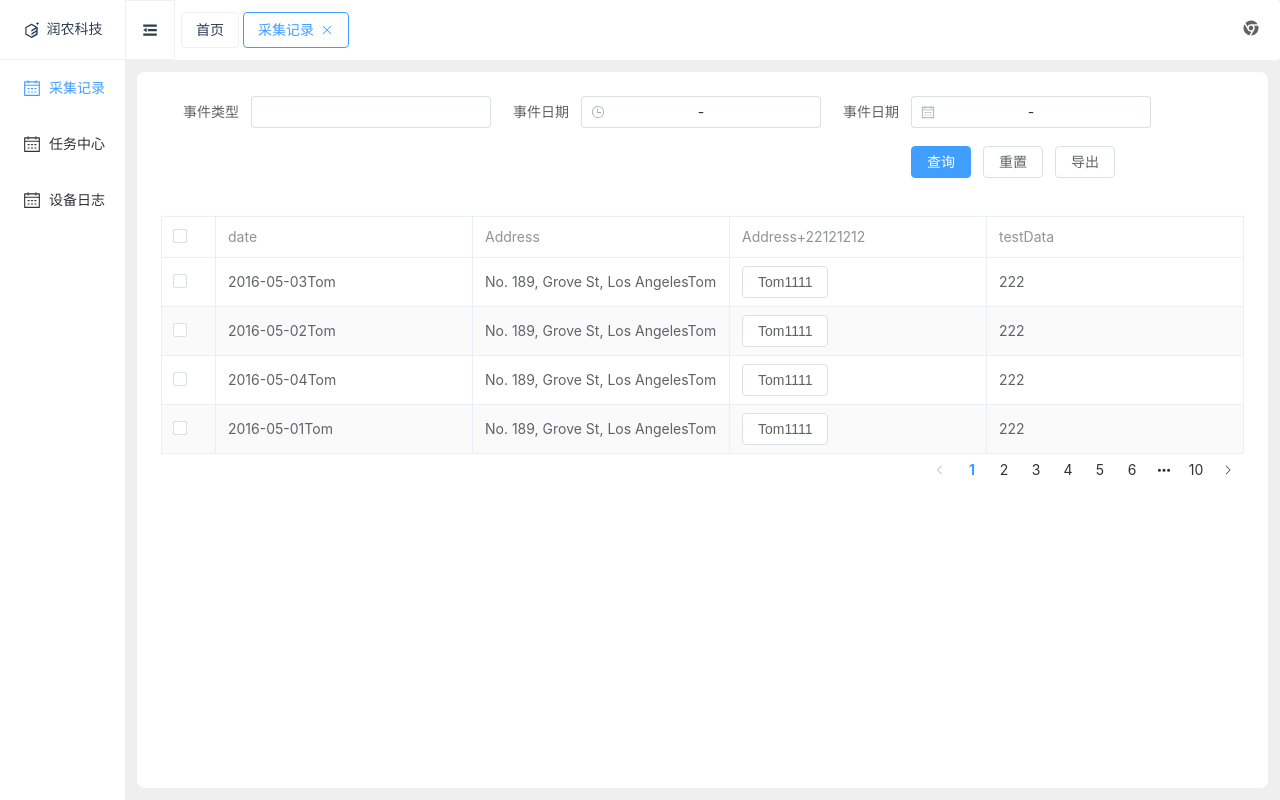
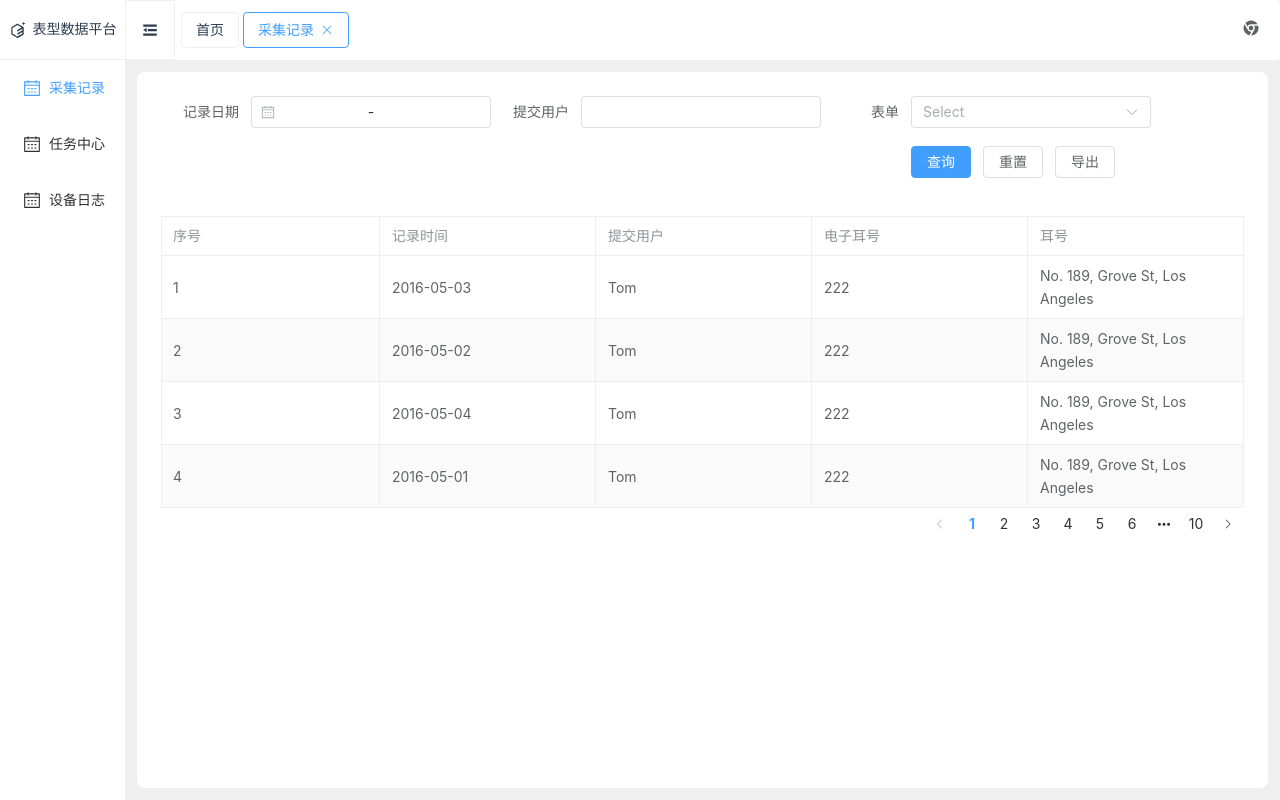
Before and after one commit to kjh632343169/vue-adming-example, a Vue app: page /testPageB in a window 1280 px wide. Both pictures are taken after a click on the item "采集记录". Built offline with nearby package versions, Linux system fonts and the light colour scheme; the HTML template or start-up script is replaced by a standard one.

Commit message:
feat: 业务页面开发

```diff
--- a/components.d.ts
+++ b/components.d.ts
@@ -9,9 +9,11 @@ export {}
 declare module 'vue' {
   export interface GlobalComponents {
     CustomSearch: typeof import('./src/components/CustomSearch/CustomSearch.vue')['default']
+    CustomSelect: typeof import('./src/components/CustomSearch/CustomSelect.vue')['default']
     CustomTable: typeof import('./src/components/CustomTable/CustomTable.vue')['default']
     CustomUpload: typeof import('./src/components/CustomUpload/CustomUpload.vue')['default']
     ElButton: typeof import('element-plus/es')['ElButton']
+    ElCard: typeof import('element-plus/es')['ElCard']
     ElDropdown: typeof import('element-plus/es')['ElDropdown']
     ElDropdownItem: typeof import('element-plus/es')['ElDropdownItem']
     ElDropdownMenu: typeof import('element-plus/es')['ElDropdownMenu']
@@ -21,8 +23,11 @@ declare module 'vue' {
     ElInput: typeof import('element-plus/es')['ElInput']
     ElMenu: typeof import('element-plus/es')['ElMenu']
     ElMenuItem: typeof import('element-plus/es')['ElMenuItem']
+    ElOption: typeof import('element-plus/es')['ElOption']
+    ElOptions: typeof import('element-plus/es')['ElOptions']
     ElPagination: typeof import('element-plus/es')['ElPagination']
     ElScrollbar: typeof import('element-plus/es')['ElScrollbar']
+    ElSelect: typeof import('element-plus/es')['ElSelect']
     ElSubMenu: typeof import('element-plus/es')['ElSubMenu']
     ElTable: typeof import('element-plus/es')['ElTable']
     ElTableColumn: typeof import('element-plus/es')['ElTableColumn']
@@ -42,5 +47,6 @@ declare module 'vue' {
     RecursiveMenu: typeof import('./src/components/NavMenu/RecursiveMenu.vue')['default']
     RouterLink: typeof import('vue-router')['RouterLink']
     RouterView: typeof import('vue-router')['RouterView']
+    Select: typeof import('./src/components/CustomSearch/Select.vue')['default']
   }
 }
--- /dev/null
+++ b/src/components/CustomSearch/CustomSelect.vue
@@ -0,0 +1,14 @@
+<template>
+  <el-select v-model="value" v-bind="$attrs">
+    <el-option v-for="item in optionsList" :key="item.value" v-bind="item"></el-option>
+  </el-select>
+</template>
+
+<script setup lang="ts">
+import { computed, useAttrs } from 'vue'
+const value = defineModel()
+const attrs = useAttrs()
+const optionsList = computed(() => {
+  return (attrs.optionsList || []) as any[]
+})
+</script>
--- a/src/components/CustomSearch/config.ts
+++ b/src/components/CustomSearch/config.ts
@@ -1,11 +1,12 @@
-import { ElInput, ElSelect, ElDatePicker } from 'element-plus'
+import { ElInput, ElDatePicker } from 'element-plus'
+import CustomSelect from './CustomSelect.vue'
 
 export type ComponentType = 'input' | 'select' | 'date'
 
 const getComponentType = (type: ComponentType) => {
   const componentMap = {
     input: ElInput,
-    select: ElSelect,
+    select: CustomSelect, // select内容项定义在 为options.optionsList里
     date: ElDatePicker,
   }
   return componentMap[type] || ElInput
--- a/src/components/CustomTable/config.ts
+++ b/src/components/CustomTable/config.ts
@@ -13,9 +13,9 @@ interface ColumnItem {
   formatter?: (
     // 自定义渲染内容，内容不复杂使用，复杂使用动态插槽
     row: any,
-    column?: TableColumnCtx<any>,
-    cellValue?: any,
-    index?: number,
+    column: TableColumnCtx<any>,
+    cellValue: any,
+    index: number,
   ) => string | VNode
   [key: string]: any
 }
@@ -50,11 +50,76 @@ const TestTableColumns: ColumnItem[] = [
   },
 ]
 
+const EquipmentLogColumns: ColumnItem[] = [
+  {
+    prop: 'index',
+    label: '序号',
+    formatter: (row, column, val, index) => {
+      return (index + 1).toString()
+    },
+  },
+  {
+    prop: 'name',
+    label: '设备名称',
+  },
+  {
+    prop: 'sn',
+    label: '设备SN',
+  },
+  {
+    prop: 'type',
+    label: '事件类型',
+  },
+  {
+    prop: 'val',
+    label: '数值',
+  },
+  {
+    prop: 'date',
+    label: '时间日期',
+  },
+  {
+    prop: 'remake',
+    label: '备注',
+  },
+]
+const AcquisitionRecordColumns: ColumnItem[] = [
+  {
+    prop: 'index',
+    label: '序号',
+    formatter: (row, column, val, index) => {
+      return (index + 1).toString()
+    },
+  },
+  {
+    prop: 'date',
+    label: '记录时间',
+  },
+  {
+    prop: 'name',
+    label: '提交用户',
+  },
+  {
+    prop: 'eleEar',
+    label: '电子耳号',
+  },
+  {
+    prop: 'ear',
+    label: '耳号',
+  },
+]
+
 export enum ColumnsType {
   /** 测试 */
   Test = 'test',
+  /**设备日志 */
+  EquipmentLog = 'equipmentLog',
+  /** 采集记录 */
+  AcquisitionRecord = 'acquisitionRecord',
 }
 
 export const ColumnsMap = {
   [ColumnsType.Test]: TestTableColumns,
+  [ColumnsType.EquipmentLog]: EquipmentLogColumns,
+  [ColumnsType.AcquisitionRecord]: AcquisitionRecordColumns,
 }
--- a/src/components/NavMenu/NavMenu.vue
+++ b/src/components/NavMenu/NavMenu.vue
@@ -2,7 +2,7 @@
   <div class="nav-menu">
     <div class="nav-menu-header">
       <el-icon size="18"><ElementPlus /></el-icon>
-      <span v-if="changeToggleMenu">润农科技</span>
+      <span v-if="changeToggleMenu">表型数据平台</span>
     </div>
     <el-menu
       class="nav-menu-content"
--- /dev/null
+++ b/src/config/SelectOptionsMap.ts
@@ -0,0 +1,24 @@
+interface SelectOption {
+  label: string
+  value: string
+  disable?: boolean
+}
+
+export const AcquisitionRecordOptions: SelectOption[] = [
+  {
+    label: '全部',
+    value: '0',
+  },
+  {
+    label: '体重测量',
+    value: '1',
+  },
+  {
+    label: '体尺测量',
+    value: '2',
+  },
+  {
+    label: '电子耳号识别',
+    value: '3',
+  },
+]
--- a/src/views/acquisitionRecord/index.vue
+++ b/src/views/acquisitionRecord/index.vue
@@ -2,7 +2,7 @@
   <CustomSearch :searchConfig="searchConfig" />
   <CustomTable
     :data="testData"
-    :columnsKey="ColumnsType.Test"
+    :columnsKey="ColumnsType.AcquisitionRecord"
     :total="100"
     @tableSelectChange="tableSelectChange"
     ref="customTable"
@@ -28,24 +28,29 @@ defineOptions({ name: RouteName.AcquisitionRecord })
 
 const searchConfig = ref([
   {
-    type: 'input',
-    label: '事件类型',
-    prop: 'type',
-  },
-  {
     type: 'date',
-    label: '事件日期',
+    label: '记录日期',
     prop: 'date',
     options: {
-      type: 'datetimerange',
+      type: 'daterange',
     },
   },
   {
-    type: 'date',
-    label: '事件日期',
-    prop: 'date2',
+    type: 'input',
+    label: '提交用户',
+    prop: 'user',
+  },
+  {
+    type: 'select',
+    label: '表单',
+    prop: 'form',
     options: {
-      type: 'daterange',
+      optionsList: [
+        {
+          label: '默认表单',
+          value: '1',
+        },
+      ],
     },
   },
 ])
@@ -54,26 +59,26 @@ const testData = ref([
   {
     date: '2016-05-03',
     name: 'Tom',
-    address: 'No. 189, Grove St, Los Angeles',
-    test: '222',
+    ear: 'No. 189, Grove St, Los Angeles',
+    eleEar: '222',
   },
   {
     date: '2016-05-02',
     name: 'Tom',
-    address: 'No. 189, Grove St, Los Angeles',
-    test: '222',
+    ear: 'No. 189, Grove St, Los Angeles',
+    eleEar: '222',
   },
   {
     date: '2016-05-04',
     name: 'Tom',
-    address: 'No. 189, Grove St, Los Angeles',
-    test: '222',
+    ear: 'No. 189, Grove St, Los Angeles',
+    eleEar: '222',
   },
   {
     date: '2016-05-01',
     name: 'Tom',
-    address: 'No. 189, Grove St, Los Angeles',
-    test: '222',
+    ear: 'No. 189, Grove St, Los Angeles',
+    eleEar: '222',
   },
 ])
 
--- a/src/views/equipmentLog/index.vue
+++ b/src/views/equipmentLog/index.vue
@@ -1,5 +1,82 @@
-<template>设备日志</template>
+<template>
+  <CustomSearch :searchConfig="searchConfig" />
+  <CustomTable
+    :data="testData"
+    :columnsKey="ColumnsType.EquipmentLog"
+    :total="1"
+    @tableSelectChange="tableSelectChange"
+    ref="customTable"
+  >
+  </CustomTable>
+</template>
+
 <script lang="ts" setup>
-import { RouteName } from '@/router/config'
+import { RouteName } from '@/router/config.ts'
+import { ref } from 'vue'
+import CustomTable from '@/components/CustomTable/CustomTable.vue'
+import CustomSearch from '@/components/CustomSearch/CustomSearch.vue'
+import { ColumnsType } from '@/components/CustomTable/config'
+import { AcquisitionRecordOptions } from '@/config/SelectOptionsMap'
+
 defineOptions({ name: RouteName.EquipmentLog })
+
+const searchConfig = ref([
+  {
+    type: 'select',
+    label: '事件类型',
+    prop: 'type',
+    options: {
+      optionsList: AcquisitionRecordOptions,
+    },
+  },
+  {
+    type: 'date',
+    label: '事件日期',
+    prop: 'date',
+    options: {
+      type: 'daterange',
+    },
+  },
+])
+
+const testData = ref([
+  {
+    date: '2016-05-03',
+    name: 'Tom',
+    type: 'No. 189, Grove St, Los Angeles',
+    sn: '2221111213123',
+    remake: 'hahha',
+    val: '21323',
+  },
+  {
+    date: '2016-05-02',
+    name: 'Tom',
+    type: 'No. 189, Grove St, Los Angeles',
+    sn: '2222312412412',
+    remake: '2e2113121',
+    val: '213131',
+  },
+  {
+    date: '2016-05-04',
+    name: 'Tom',
+    type: 'No. 189, Grove St, Los Angeles',
+    sn: '222231241242143',
+    remake: '12412341341',
+    val: '1321313',
+  },
+  {
+    date: '2016-05-01',
+    name: 'Tom',
+    type: 'No. 189, Grove St, Los Angeles',
+    sn: '22224141241',
+    remake: '213123123',
+    val: '1231312',
+  },
+])
+
+const customTable = ref(null)
+
+const tableSelectChange = (val: any[]) => {
+  console.log(val)
+}
 </script>
--- a/src/views/missionCenter/index.vue
+++ b/src/views/missionCenter/index.vue
@@ -1,5 +1,44 @@
-<template>任务中心</template>
+<template>
+  <div class="mission-warper">
+    <el-card class="card-item">
+      <div class="create-item">
+        <el-icon size="50"><Plus /></el-icon>
+        新增任务表单
+      </div>
+    </el-card>
+    <el-card class="card-item">
+      <div>1111111</div>
+    </el-card>
+  </div>
+</template>
 <script lang="ts" setup>
 import { RouteName } from '@/router/config'
 defineOptions({ name: RouteName.MissionCenter })
 </script>
+
+<style scoped>
+.mission-warper {
+  display: flex;
+  flex-wrap: wrap;
+  gap: 8px;
+}
+
+.card-item {
+  width: 250px;
+  height: 200px;
+}
+
+:deep(.el-card__body) {
+  height: 100%;
+}
+
+.create-item {
+  height: 100%;
+  display: flex;
+  flex-direction: column;
+  align-items: center;
+  justify-content: center;
+  gap: 5px;
+  cursor: pointer;
+}
+</style>
```
